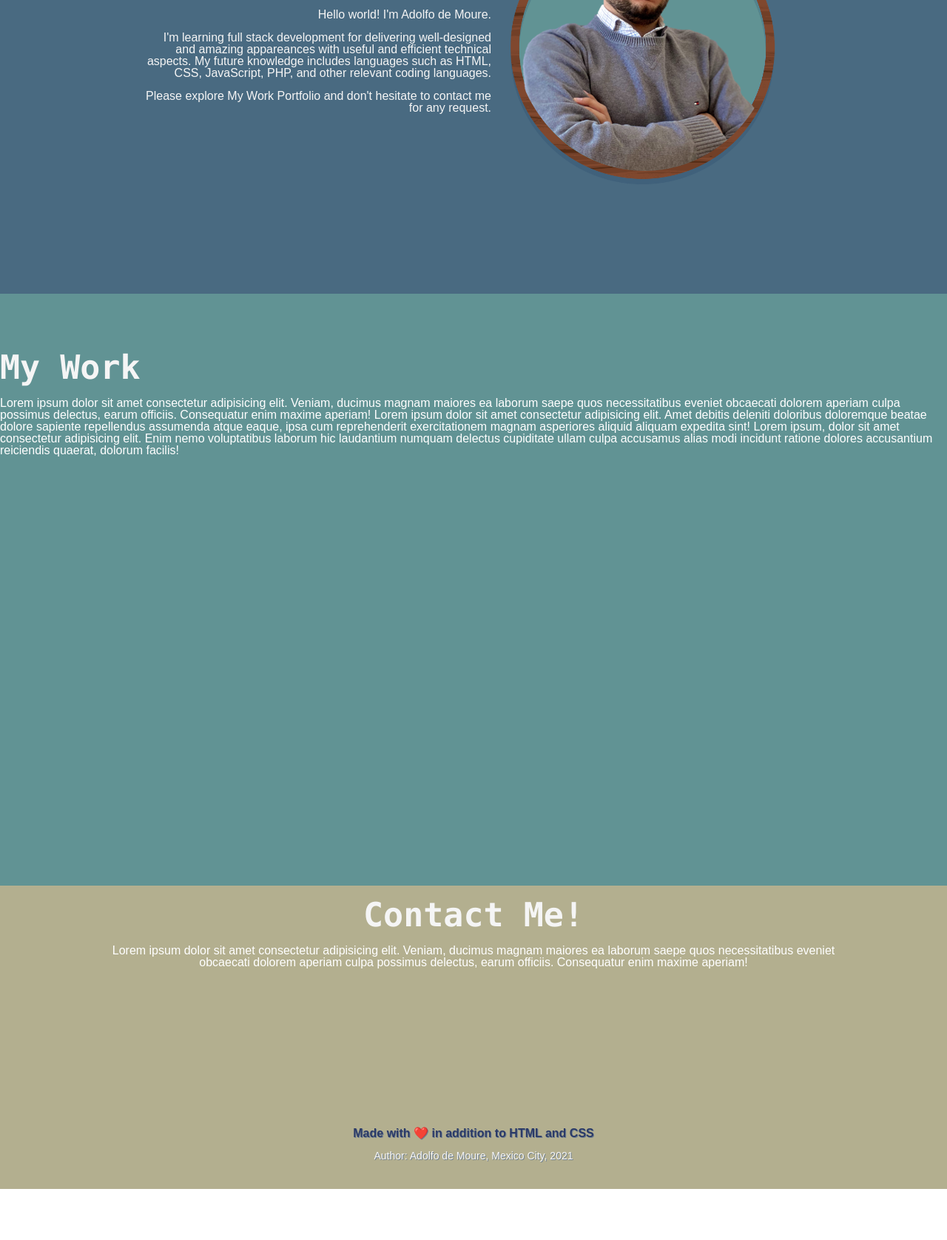
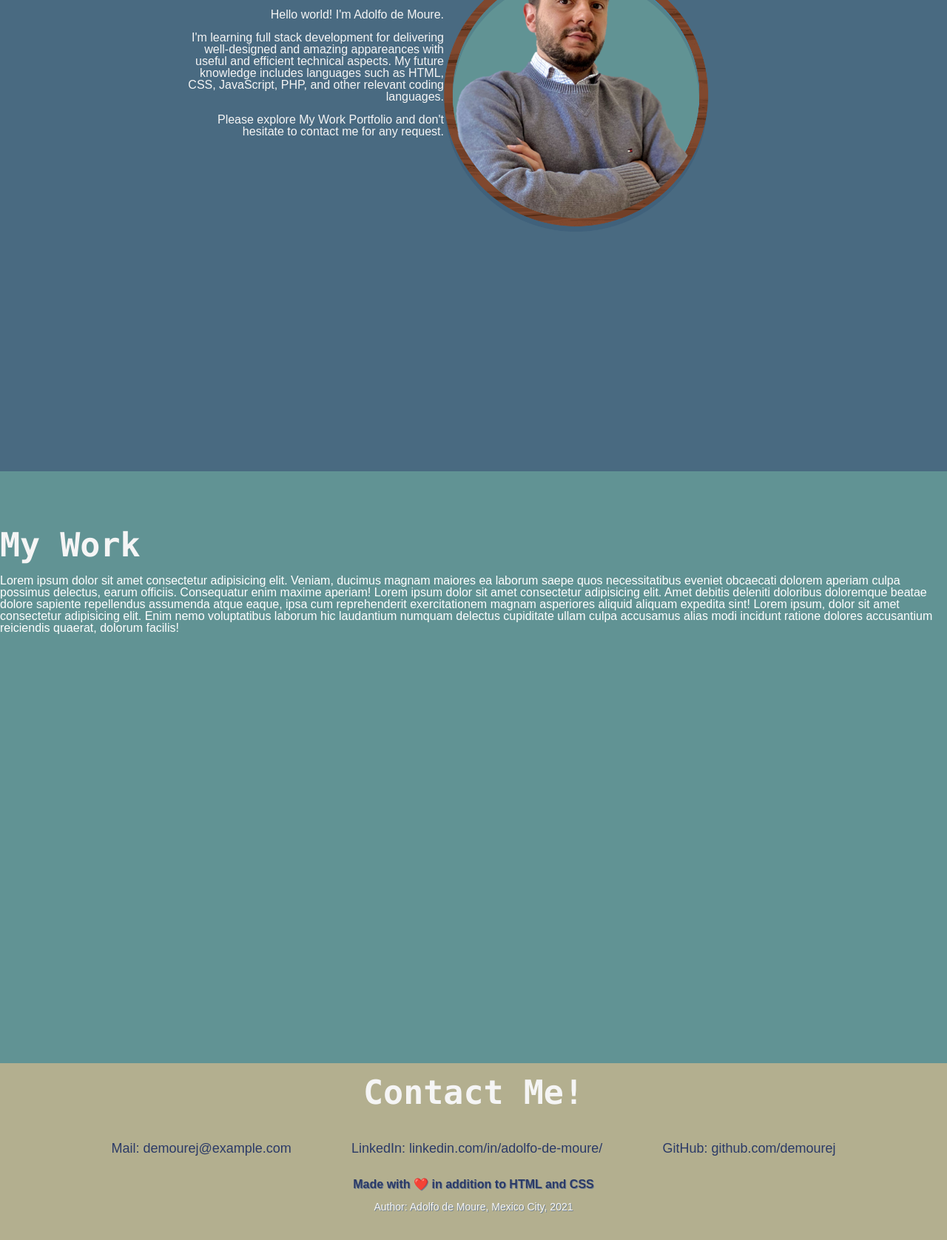
Before and after one commit to demourej/02_Portfolio, a plain HTML site: page index.html in a window 1280 px wide. Shown: the part 403-2079 px from the top of the page at 74% size. Before the commit the page ends 2010 px from the top, so only its background shows below. Drawn offline with Linux system fonts and the light colour scheme.

Commit message:
Contact Updated

```diff
--- a/assets/css/style.css
+++ b/assets/css/style.css
@@ -42,16 +42,26 @@ main {
     display: flex;
     position: absolute;
     height: 100%;
+    width: 100%;
     flex-wrap: wrap;
 }
 
 #about_me {
     background-color: #496A81;
-    height: 100%;
+    width: 100%;
+}
+
+
+.about_one{
+    float: right;
+    margin-top: 25%;
+    margin-right: 25%;
+    margin-bottom: 25%;
+    margin-left: 0;
 }
 
 .about_two {
-    padding-top: 25%;
+    margin: 25% 35% 25% 10%;
 }
 
 .right_side {
@@ -64,10 +74,10 @@ main {
 
 
 img {
-    float: right;
-    margin-top: 20%;
-    margin-right: 18%;
-    margin-left: 2%;
+    /* margin-right: 18%;
+    margin-left: 2%; */
+    max-width: 100%;
+    height: auto;
 }
 
 
@@ -85,16 +95,19 @@ img {
 }
 
 #contact_me {
+    width: 100%;
+    /* padding: 2%; */
     background-color: #B3AF8F;
     color: white;
-    height: 40%;
     text-align: center;
 }
 
 .contact_class {
-    margin-right: 10%;
-    margin-left: 10%;
-
+    padding: 2% 3%;
+    text-decoration: none;
+    color: #2B3A67;
+    font-size: 18px;
+    display: inline-flex;
 }
 
 footer {
@@ -120,6 +133,8 @@ footer {
     text-shadow: 1px 1px slategray;
 }
 
+
+
 @media screen and (max-width: 768px) {
     nav {
       flex-direction: column;
--- a/index.html
+++ b/index.html
@@ -20,10 +20,10 @@
 
     <main>
         <section id="about_me">
-            <article>
+            <div class="about_one">
                 <img src="assets/Adolfo de Moure(Photo5).png" class="float-right" alt="Astro">
-            </article>
-            <article class="about_two">
+            </div>
+            <div class="about_two">
                 <h1 class="right_side">About Me</h1>
                 <p class="right_side">
                     Hello world! I'm Adolfo de Moure.
@@ -36,7 +36,7 @@
                     Please explore My Work Portfolio and don't hesitate to contact
                     me for any request.
                 </p>
-            </article>
+            </div>
         </section>
         <section id="my_work">
             <h1>My Work</h1>
@@ -51,11 +51,11 @@
         </section>
         <section id="contact_me">
             <h1>Contact Me!</h1>
-            <article class="contact_class">
-                <p> Lorem ipsum dolor sit amet consectetur adipisicing elit. Veniam, ducimus magnam maiores ea laborum
-                    saepe quos necessitatibus eveniet obcaecati dolorem aperiam culpa possimus delectus, earum officiis.
-                    Consequatur enim maxime aperiam! </p>
-            </article>
+            <div>
+                <a class="contact_class" href="mailto:demourej@example.com">Mail: demourej@example.com</a>
+                <a class="contact_class" href="https://www.linkedin.com/in/adolfo-de-moure/">LinkedIn: linkedin.com/in/adolfo-de-moure/</a>
+                <a class="contact_class" href="https://github.com/demourej">GitHub: github.com/demourej</a>
+            </div>
         </section>
         <footer>
             <p class="footer_dark">Made with ❤️ in addition to HTML and CSS</p>
```
